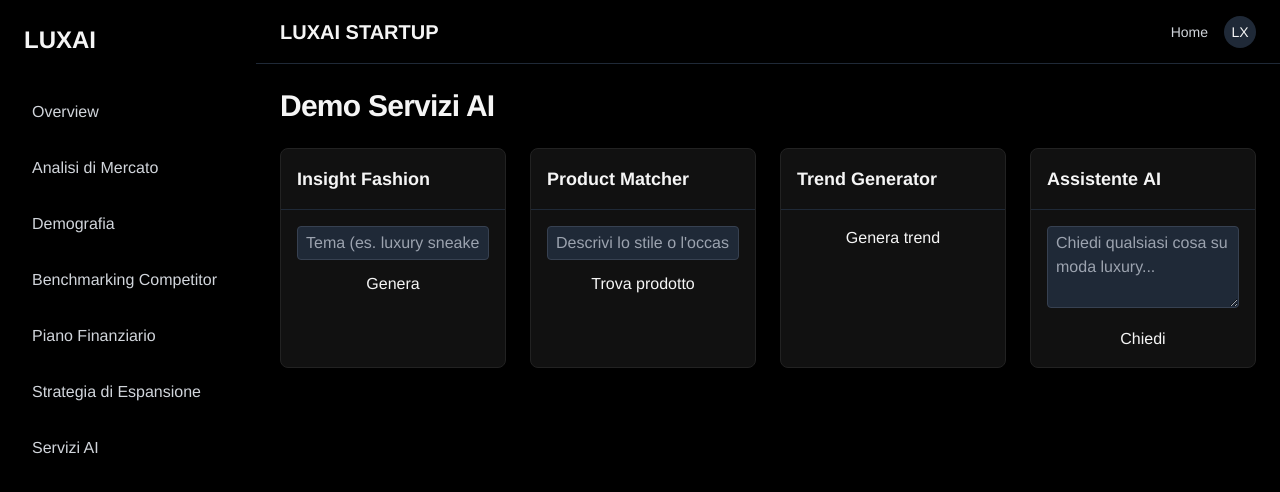
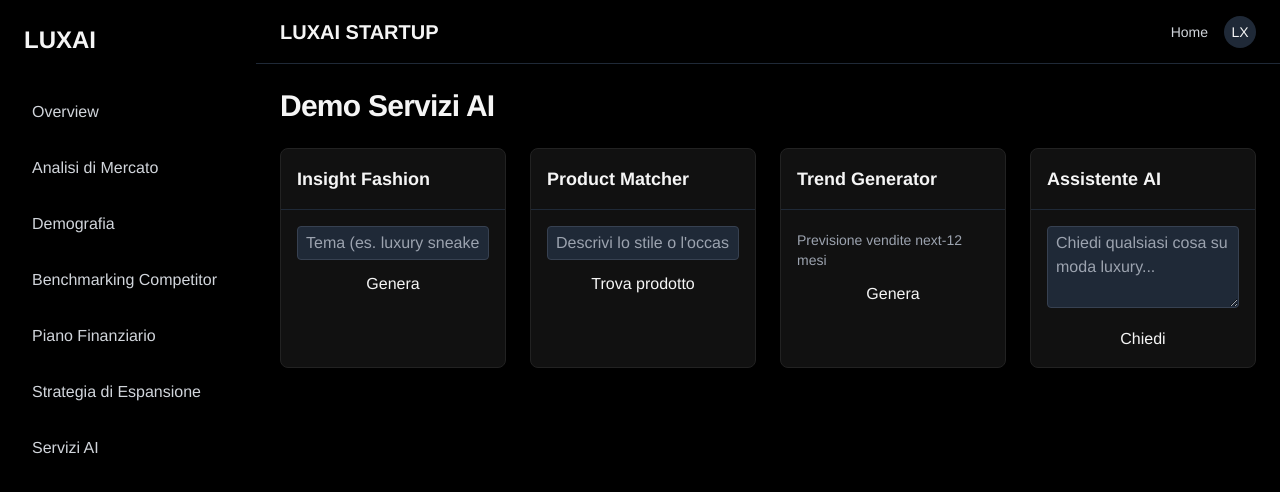
Before and after one commit to Korgan88/dashboard, a Next.js app: page /dashboard/ai-services in a window 1280 px wide. Shown: the top 492 px of the page. Built offline with nearby package versions, Linux system fonts and the light colour scheme; a web font is replaced by a local one.

Commit message:
Update TrendDemo.tsx

```diff
--- a/src/components/ai/TrendDemo.tsx
+++ b/src/components/ai/TrendDemo.tsx
@@ -2,65 +2,32 @@
 
 import React, { useState } from "react";
 import { CardDescription } from "@/components/ui/card";
-
-type Point = { x: number; y: number };
-
-const TinyLine = ({ data }: { data: Point[] }) => {
-  // line in un <svg> 100×40
-  const path = data
-    .map(
-      (p, i) =>
-        `${i === 0 ? "M" : "L"}${(p.x * 100).toFixed(2)} ${
-          40 - p.y * 35 /* invert y */
-        }`
-    )
-    .join(" ");
-  return (
-    <svg width={100} height={40} viewBox="0 0 100 40" className="mx-auto">
-      <path d={path} fill="none" stroke="#4ade80" strokeWidth={2} />
-    </svg>
-  );
-};
+import { Sparklines, SparklinesLine } from "react-sparklines";
 
 export default function TrendDemo() {
-  const [loading, setLoading] = useState(false);
-  const [trend, setTrend] = useState<Point[]>([]);
+  const [data, setData] = useState<number[]>([]);
 
-  const run = async () => {
-    setLoading(true);
-    setTrend([]);
-    const r = await fetch("/api/ai", {
+  const handleRun = async () => {
+    const res = await fetch("/api/ai", {
       method: "POST",
-      body: JSON.stringify({ mode: "trend" })
+      body: JSON.stringify({ type: "trend", prompt: "trend fashion 2025" })
     });
-    const json = (await r.json()) as { numbers: number[] };
-    // normalizza i valori 0-1 per lo spark
-    const max = Math.max(...json.numbers);
-    const pts = json.numbers.map((n, i) => ({
-      x: i / (json.numbers.length - 1),
-      y: n / max
-    }));
-    setTrend(pts);
-    setLoading(false);
+    const json = await res.json();
+    setData(json.values ?? []);
   };
 
   return (
-    <div className="space-y-2">
-      <button
-        className="btn-primary w-full"
-        onClick={run}
-        disabled={loading}
-      >
-        {loading ? "…" : "Genera trend"}
+    <div className="space-y-3">
+      <CardDescription>Previsione vendite next-12 mesi</CardDescription>
+
+      <button onClick={handleRun} className="btn-primary w-full">
+        Genera
       </button>
 
-      {trend.length > 0 && (
-        <>
-          <TinyLine data={trend} />
-          <CardDescription className="text-center">
-            Proiezione percentuale dei prossimi 12 mesi
-          </CardDescription>
-        </>
+      {data.length > 0 && (
+        <Sparklines data={data} height={60}>
+          <SparklinesLine style={{ fill: "none" }} />
+        </Sparklines>
       )}
     </div>
   );
```
